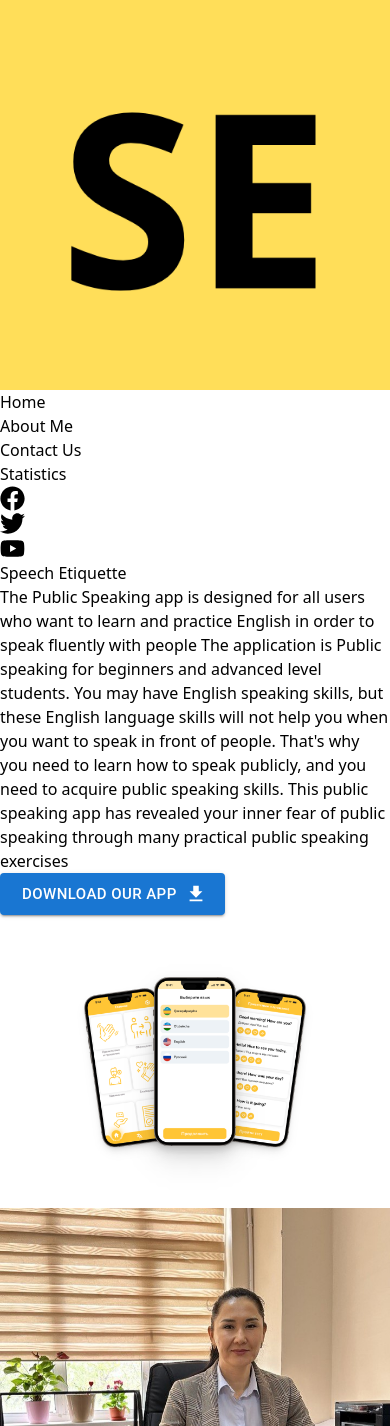
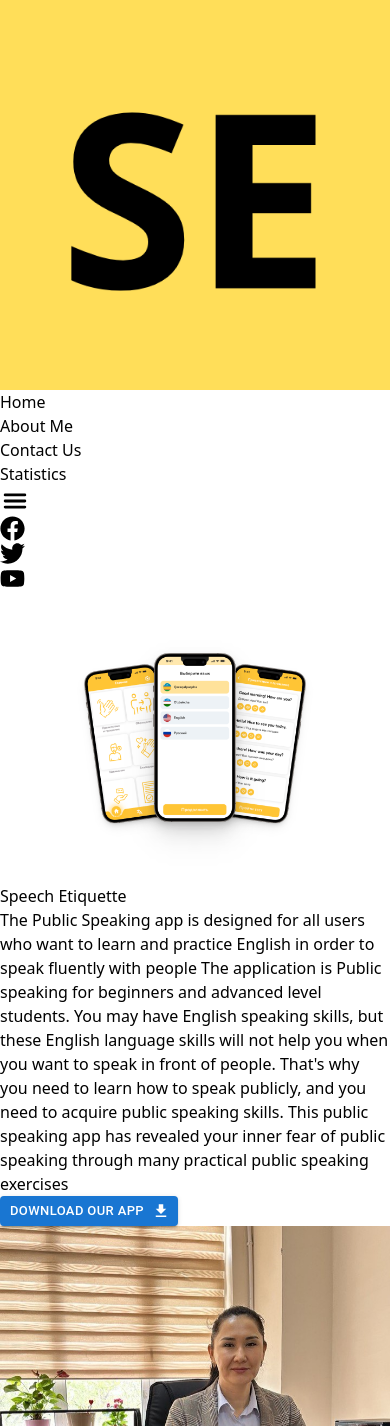
Before and after one commit to Kuanishbayev/speech-etiquette, a React (Vite) app: page / in a window 390 px wide. Shown: the top 1426 px of the page. Built offline with nearby package versions, Linux system fonts and the light colour scheme; the HTML template or start-up script is replaced by a standard one.

Commit message:
mobile-version-added

```diff
--- a/src/components/Contact.jsx
+++ b/src/components/Contact.jsx
@@ -7,11 +7,11 @@ import SendIcon from '@mui/icons-material/Send';
 const Contact = () => {
   return (
     <div id='contact' className='bg-cyan-700'>
-        <div className='max-w-[1280px] h-full mx-auto flex justify-center gap-12 py-12'>
-            <div className='flex flex-col gap-20'>
+        <div className='max-w-[1280px] h-full mx-auto flex flex-col items-center lg:flex-row justify-center gap-12 py-12 px-4 lg:px-0'>
+            <div className='flex flex-col items-center gap-6 lg:w-1/2'>
                 <div>
-                    <h1 className='font-bold text-4xl text-white'>Contact Us</h1>
-                    <p className='pt-6 text-cyan-100 w-96'>Lorem, ipsum dolor sit amet consectetur adipisicing elit. Cum, commodi temporibus vitae maxime ducimus laboriosam non vel fugit sequi tempora!</p>
+                    <h1 className='text-center font-bold text-4xl text-white'>Contact Us</h1>
+                    <p className='text-center pt-6 text-cyan-100'>Lorem, ipsum dolor sit amet consectetur adipisicing elit. Cum, commodi temporibus vitae maxime ducimus laboriosam non vel fugit sequi tempora!</p>
                 </div>
             <ul className='flex flex-col gap-4'>
                 <li className='flex items-center gap-2 text-cyan-100'><ImPhone className='fill-teal-300' /><span>+ (123) 456 7890</span></li>
@@ -19,7 +19,7 @@ const Contact = () => {
                 <li className='flex items-center gap-2 text-cyan-100'><FaLocationDot className='fill-teal-300' /><span>11, Street 342, Abcd Fgh</span></li>
             </ul>
             </div>
-            <form className='flex flex-col bg-white p-10 gap-4 text-gray-600 rounded-lg'>
+            <form className='flex flex-col bg-white p-10 gap-4 text-gray-600 rounded-lg max-w-lg'>
                 <div>
                     <label htmlFor="name">Your name</label>
                     <input className='mt-2 ring-1 ring-gray-300 px-4 py-2 outline-none rounded-md w-full p-2 focus:ring-2 focus:ring-teal-300' placeholder='Your name' type="text" id='name' required />
--- a/src/components/Hero.jsx
+++ b/src/components/Hero.jsx
@@ -1,20 +1,19 @@
 import { EmblaCarousel } from './EmblaCarousel'
 import Button from '@mui/material/Button';
 import DownloadIcon from '@mui/icons-material/Download';
+import { useMediaQuery } from "@mui/material";
+import { useTheme } from '@mui/material/styles';
 
 const Hero = () => {
+  const theme = useTheme();
   return (
-    <div>
-        <div className='max-w-[1280px] h-full mx-auto grid grid-cols-2 items-center'>
-          <div className='flex flex-col gap-4'>
-            <h1 className='font-bold text-7xl'>Speech Etiquette</h1>
-            <p className='pb-4'>The Public Speaking app is designed for all users who want to learn and practice English in order to speak fluently with people The application is Public speaking for beginners and advanced level students. You may have English speaking skills, but these English language skills will not help you when you want to speak in front of people. That's why you need to learn how to speak publicly, and you need to acquire public speaking skills. This public speaking app has revealed your inner fear of public speaking through many practical public speaking exercises</p>
-            <Button size='large' className='self-start' variant="contained" endIcon={<DownloadIcon />}>
-              Download our app
-            </Button>
-          </div>
-          <EmblaCarousel />
-        </div>
+    <div className='max-w-[1280px] lg:h-screen mx-auto px-4 lg:px-0 pb-12 lg:flex lg:flex-row-reverse lg:justify-center lg:items-center'>
+      <EmblaCarousel />
+      <div className='flex flex-col items-center lg:items-start gap-4'>
+        <h1 className='font-bold text-2xl md:text-4xl lg:text-6xl'>Speech Etiquette</h1>
+        <p className='lg:text-left text-justify pb-4'>The Public Speaking app is designed for all users who want to learn and practice English in order to speak fluently with people The application is Public speaking for beginners and advanced level students. You may have English speaking skills, but these English language skills will not help you when you want to speak in front of people. That's why you need to learn how to speak publicly, and you need to acquire public speaking skills. This public speaking app has revealed your inner fear of public speaking through many practical public speaking exercises</p>
+        <Button size={useMediaQuery(theme.breakpoints.down('sm')) ? 'small' : 'large'} className='lg:self-start' variant="contained" endIcon={<DownloadIcon />}>Download our app</Button>
+      </div>
     </div>
   )
 }
--- a/src/components/Navbar.jsx
+++ b/src/components/Navbar.jsx
@@ -1,7 +1,8 @@
 import { useState } from "react"
+import { IoMenu } from "react-icons/io5"
 
 const Navbar = () => {
-    // change nav color when scrolling
+    const [hamburger, setHamburger] = useState(true)
     const [color, setColor] = useState(false)
     const changeColor = () => {
         if (window.scrollY >= 90) {
@@ -13,12 +14,12 @@ const Navbar = () => {
 
     window.addEventListener('scroll', changeColor)
   return (
-    <nav className={color ? 'sticky top-0 ease-in duration-300 bg-slate-50 z-10' : 'sticky top-0 z-10 ease-in duration-300'}>
-        <div className='max-w-[1280px] mx-auto h-24 flex justify-between items-center'>
+    <nav className={color ? 'py-5 sticky top-0 ease-in duration-300 bg-slate-50 z-10' : 'py-5 sticky top-0 z-10 ease-in duration-300'}>
+        <div className='max-w-[1280px] mx-auto flex justify-between items-center px-4 lg:px-0'>
             <div className="logo">
                 <img src="./se.png" className="w-10" alt="logo" />
             </div>
-            <ul className='flex gap-12 font-bold'>
+            <ul className='hidden lg:flex gap-12 font-bold'>
                 <li className="border-b border-black">
                     <a href="#">Home</a>
                 </li>
@@ -32,6 +33,7 @@ const Navbar = () => {
                     <a href="#statistics">Statistics</a>
                 </li>
             </ul>
+            <IoMenu size={30} className="lg:hidden" />
         </div>
     </nav>
   )
--- a/src/components/SocialNetworks.jsx
+++ b/src/components/SocialNetworks.jsx
@@ -12,7 +12,7 @@ const SocialNetworks = () => {
     }
     window.addEventListener('scroll', changeLogoColor)
   return (
-    <div className='fixed right-10 top-1/2 -translate-y-1/2'>
+    <div className='hidden fixed right-10 top-1/2 -translate-y-1/2'>
         <ul className='flex flex-col gap-4'>
             <li>
                 <a href="#">
--- a/src/components/Statistics.jsx
+++ b/src/components/Statistics.jsx
@@ -10,7 +10,7 @@ const Statistics = () => {
   return (
     <ScrollTrigger onEnter={() => setCounterOn(true)} onExit={() => setCounterOn(false)}>
         <div id='statistics' className='py-12'>
-            <div className='max-w-[1280px] mx-auto flex justify-around'>
+            <div className='max-w-[1280px] mx-auto flex flex-col gap-12 lg:flex-row lg:justify-evenly'>
                 <div className='flex flex-col items-center gap-4'>
                     <IoCloudDownloadOutline size={70} className='stroke-gray-400' />
                     <p className='text-5xl font-bold'>
```
Also changed, not shown: src/components/AboutMe.jsx (+7 -7 lines).
